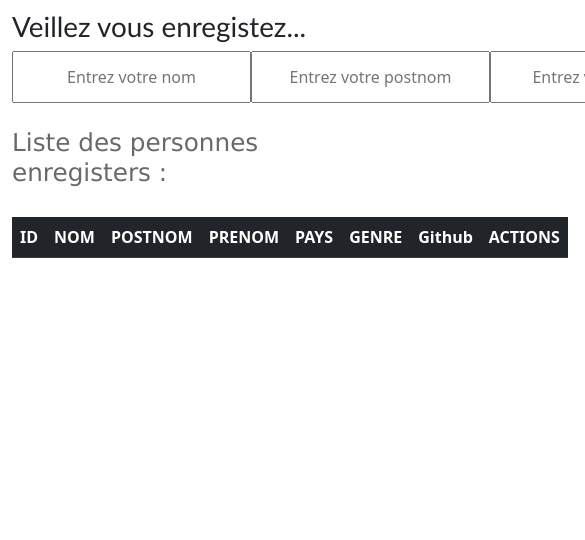
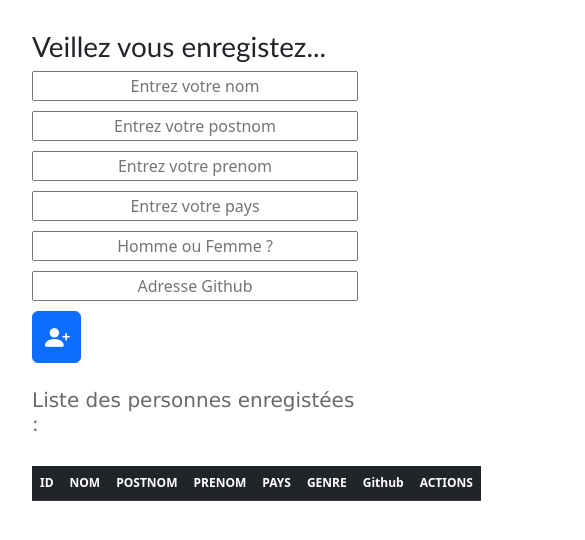
Before and after one commit to efy26/nouveauProjet, a plain HTML site: page index.html in a window 390 px wide. Shown: the top 540 px of the page, 585 px wide, since content can reach past the window. Drawn offline with nearby package versions, Linux system fonts and the light colour scheme.

Commit message:
arrangement sur responsive

```diff
--- a/index.html
+++ b/index.html
@@ -16,21 +16,21 @@
 		<div class="container-fluid">
 			<h1>Veillez vous enregistez...</h1>
 			<form id="form">
-				<input type="text" placeholder="Entrez votre nom" id="nom" required="required">
-				<input type="text" placeholder="Entrez votre postnom" id="postnom" required="required">
-				<input type="text" placeholder="Entrez votre prenom" id="prenom" required="required">
-				<input type="text" placeholder="Entrez votre pays" id="pays" required="required">
-				<input type="text" placeholder="Homme ou Femme ?" id="genre" required="required">
-				<input type="email" placeholder="Adresse Github" id="git" required="required">
+				<input type="text" placeholder="Entrez votre nom" id="nom" >
+				<input type="text" placeholder="Entrez votre postnom" id="postnom" >
+				<input type="text" placeholder="Entrez votre prenom" id="prenom" >
+				<input type="text" placeholder="Entrez votre pays" id="pays" >
+				<input type="text" placeholder="Homme ou Femme ?" id="genre" >
+				<input type="email" placeholder="Adresse Github" id="git" >
 				<button type="submit" id="btnSubmit" class="btn btn-primary" style="font-size: 25px;"></button>
 			</form>
 		</div>
 		<div class="container">
-			<h2 class="title">Liste des personnes enregisters :</h2>
+			<h2 class="title">Liste des personnes enregistées :</h2>
 
 		<table class="table table-striped table-hover">
 			<thead>
-				<tr class="table-dark" >
+				<tr id="act" class="table-dark" >
 					<th>ID</th>
 					<th>NOM</th>
 					<th>POSTNOM</th>
--- a/script.js
+++ b/script.js
@@ -29,7 +29,7 @@ function loadTasksIntable() {
     for (const task of tasks) {
         let temp =
     `
-        <tr>
+        <tr id="act1">
             <td id="ids">${task.id}</td>
             <td>${task.nom}</td>
             <td>${task.postnom}</td>
@@ -37,9 +37,9 @@ function loadTasksIntable() {
             <td>${task.pays}</td>
             <td>${task.genre}</td>
             <td>${task.git}</td>
-            <td>
-                <button onclick = "deleteTask(this, ${tasks.indexOf((task))})" class="btn btn-danger"><i class="bi bi-trash"></i></button>
-                <button data-nom="${task.nom}" data-postnom="${task.postnom}" data-prenom="${task.prenom}" data-pays="${task.pays}" data-genre="${task.genre}"data-git="${task.git}" data-id="${task.id}" onclick = "editTask(this)" class="btn btn-warning"><i class="bi bi-pencil"></i></button>
+            <td id="bntAction">
+                <i id="btn1" onclick = "deleteTask(this, ${tasks.indexOf((task))})" class="bi bi-trash"></i>
+                <i id="btn2" data-nom="${task.nom}" data-postnom="${task.postnom}" data-prenom="${task.prenom}" data-pays="${task.pays}" data-genre="${task.genre}"data-git="${task.git}" data-id="${task.id}" onclick = "editTask(this)" class="bi bi-pencil"></i>
             </td>
         </tr>
     `
--- a/style.css
+++ b/style.css
@@ -1,3 +1,8 @@
+* {
+    box-sizing: border-box;
+    margin: 0;
+}
+
 .all {
     margin-top: 10px;
 }
@@ -17,6 +22,54 @@ form {
     display: flex;
     justify-content: space-between;
 }
+@media screen and (max-width: 1189px) {
+    * {
+        box-sizing: border-box;
+        margin: 0;
+    }
+    body {
+        padding: 20px;
+        width: 100%;
+    }
+    form {
+        display: flex;
+        flex-direction: column;
+        width: auto;
+    }
+    input {
+        margin: 20px;
+        display: flex;
+        flex-direction: column;
+    }
+    #nom, #postnom, #prenom, #pays, #genre, #git {
+        margin-bottom: 10px;
+    }
+    .title {
+        font-size: 20px;
+    }
+
+    th {
+        padding: 15px;
+        font-size: 12px;
+    }
+    td {
+        font-size: 15px;
+    }
+    #bntAction {
+        display: flex;
+        flex-direction: column;
+    }
+    button {
+        width: 15%;
+        margin-right: 30px;
+    }
+
+
+    #btn1, #btn2 {
+        font-size: 15px;
+    }
+
+}
 
 input {
     text-align: center;
```
